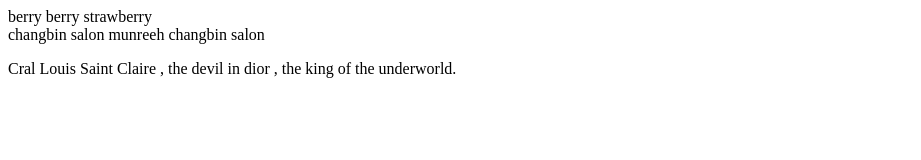
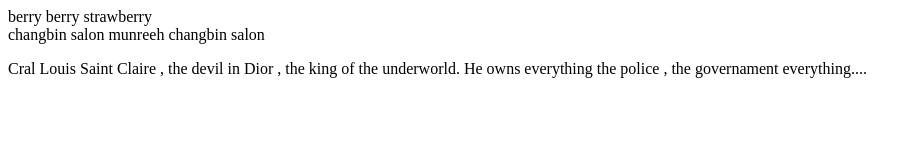
Before and after one commit to Jasleen74/NewRepo, a plain HTML site: page NewRepo/index.html in a window 1280 px wide. Shown: the whole page, without its empty margins (0-921 px from the left). Drawn offline with Linux system fonts and the light colour scheme.

Commit message:
i add it now

```diff
--- a/NewRepo/index.html
+++ b/NewRepo/index.html
@@ -3,4 +3,6 @@
     changbin salon munreeh   changbin salon
 
 </P>
-<p> Cral Louis Saint Claire , the devil in dior , the king of the underworld.</p>
+<p> Cral Louis Saint Claire , the devil in Dior , the king of the underworld.
+    He owns everything the police , the governament everything....
+</p>
```
